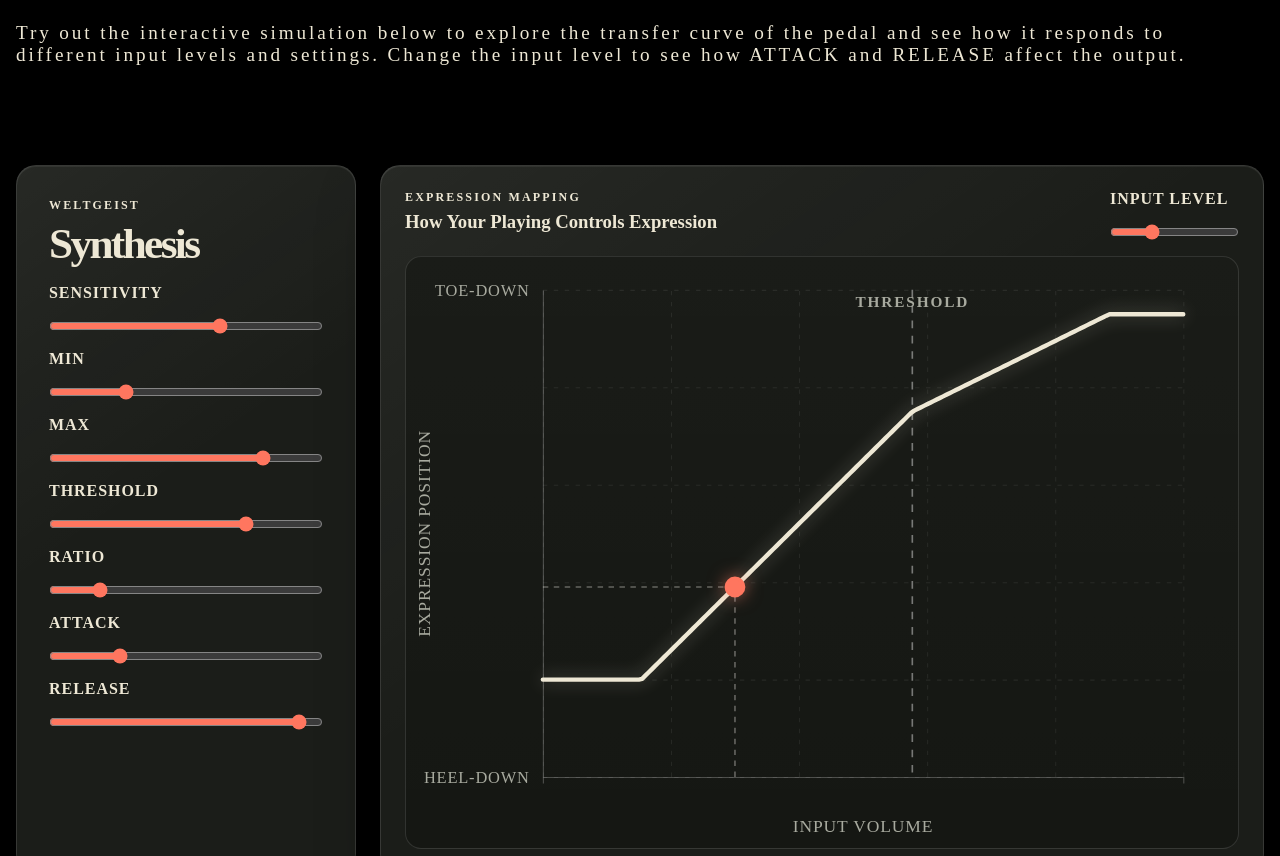
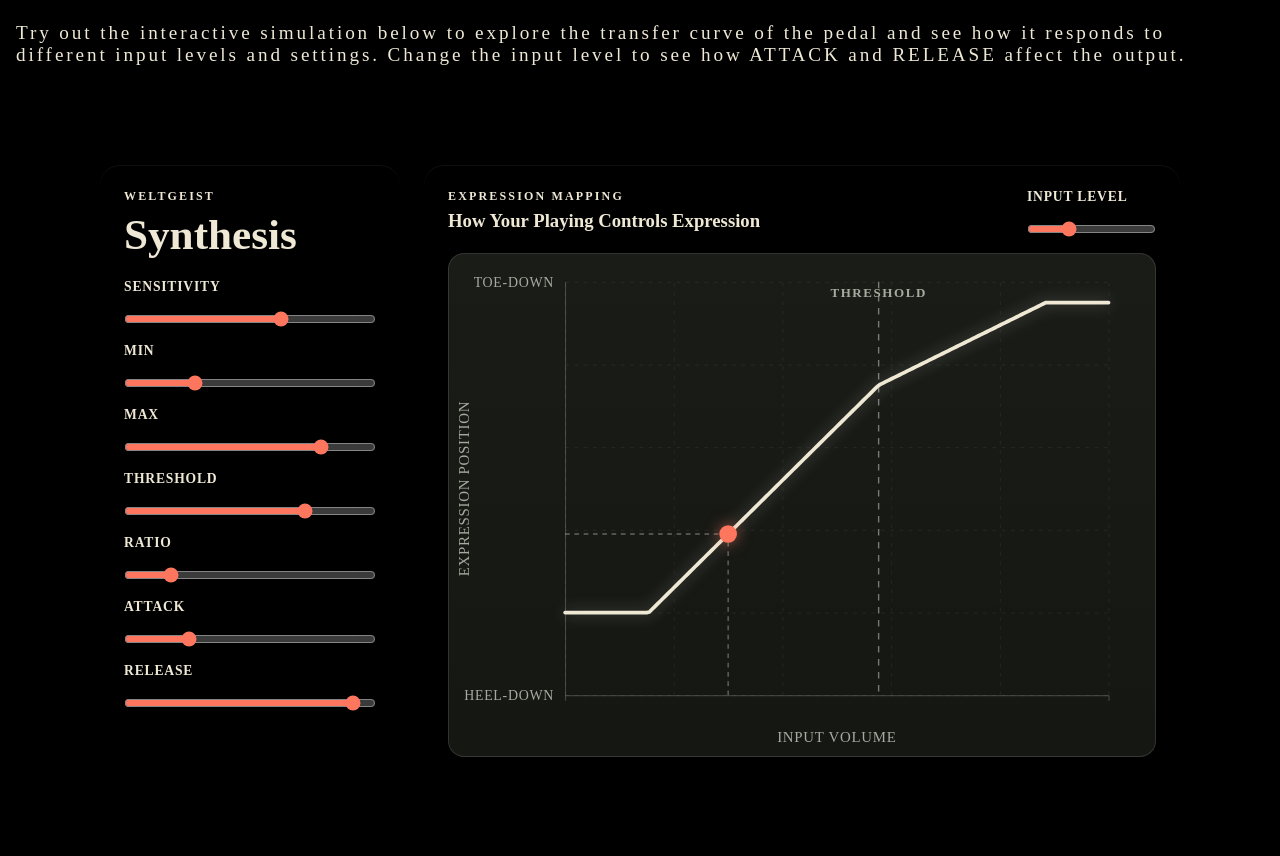
Before and after one commit to Roemeo96/lateromanaudio, a website built with Vite: page index.html in a window 1280 px wide. Shown: the part 1480-2336 px from the top of the page. Built offline with nearby package versions, Linux system fonts and the light colour scheme.

Commit message:
update styling

```diff
--- a/src/style.css
+++ b/src/style.css
@@ -50,10 +50,10 @@ input {
 
 .app {
   display: grid;
-  grid-template-columns: minmax(260px, 340px) minmax(0, 1fr);
+  grid-template-columns: minmax(230px, 300px) minmax(0, 1fr);
   gap: 1.5rem;
 
-  width: min(1280px, calc(100% - 2rem));
+  width: min(1080px, calc(100% - 2rem));
   margin: 0 auto;
   padding: 2rem 0;
 }
@@ -75,16 +75,16 @@ input {
 
 .pedal-panel,
 .visualization-panel {
-  border: 1px solid var(--border);
+  /* border: 1px solid var(--border); */
   border-radius: 1.25rem;
 
-  background:
+  /*background:
     linear-gradient(
       145deg,
       rgb(255 255 255 / 5%),
       transparent 45%
     ),
-    var(--panel);
+    var(--panel);*/
 
   box-shadow:
     0 1.5rem 4rem rgb(0 0 0 / 25%),
@@ -96,16 +96,15 @@ input {
   flex-direction: column;
   gap: 1rem;
 
-  min-height: 550px;
-  padding: 2rem;
+  min-height: 650px;
+  padding: 1.5rem;
 }
 
 .pedal-product-name {
-  margin: 0;
-
-  font-size: clamp(1.7rem, 4vw, 2.7rem);
+  font-size: clamp(1.6rem, 4vw, 2.7rem);
   font-weight: 700;
-  letter-spacing: -0.06em;
+  margin-bottom: 0.25rem;
+  margin-top: 0.25rem;
 }
 
 .brand,
@@ -139,6 +138,7 @@ input {
 .control {
   display: grid;
   gap: 1rem;
+  font-size: 0.85rem;
 }
 
 .control-heading {
@@ -334,6 +334,9 @@ input[type="range"] {
 
   .visualization-header {
     flex-direction: column;
+  }
+  .visualization-header h3 {
+  display: none;
   }
 }
 
@@ -540,9 +543,6 @@ input[type="range"] {
     margin-bottom: 1rem;
 }
 
-/*
- * Die Simulation beginnt unterhalb der Landingpage.
- */
 #pedal-simulation {
   scroll-margin-top: 2rem;
 }
```
